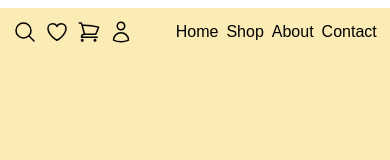
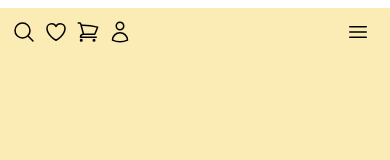
Before and after one commit to anamta-ansari/E-commerce-1, a Next.js app: page / in a window 390 px wide. Shown: the top 160 px of the page. Built offline with nearby package versions, Linux system fonts and the light colour scheme.

Commit message:
Update Navbar.tsx

```diff
--- a/src/app/Components/Navbar.tsx
+++ b/src/app/Components/Navbar.tsx
@@ -1,60 +1,82 @@
-import React from "react";
-import Link from "next/link"
-import { MagnifyingGlassIcon, HeartIcon, ShoppingCartIcon, UserIcon } from "@heroicons/react/24/outline";
+"use client"
+import React, { useState } from "react";
+import Link from "next/link";
+import { MagnifyingGlassIcon, HeartIcon, ShoppingCartIcon, UserIcon, Bars3Icon } from "@heroicons/react/24/outline";
+
+export default function Navbar() {
+  const [isMobileMenuOpen, setIsMobileMenuOpen] = useState(false);
 
 
-export default function Navbar ()  {
+  const toggleMobileMenu = () => {
+    setIsMobileMenuOpen(prevState => !prevState);
+  };
+
   return (
-    <nav className="bg-white text-black w-full ">
-      <div className="  mx-auto flex  justify-around gap-10 px-3 py-3 2xl:w-[1500px]">
-        {/* Logo */}
+    <nav className="bg-white text-black w-full">
+      <div className="mx-auto flex justify-between items-center px-3 py-3 2xl:w-[1500px]">
 
 
-        {/* Navigation Links */}
-        <ul className=" px-4 hidden md:flex space-x-6">
+        <ul className="px-4 hidden md:flex space-x-6">
           <li><Link href="/" className="hover:text-yellow-500">Home</Link></li>
           <li><Link href="/Shop" className="hover:text-yellow-500">Shop</Link></li>
           <li><Link href="/About" className="hover:text-yellow-500">About</Link></li>
           <li><Link href="/Contact" className="hover:text-yellow-500">Contact</Link></li>
+          <li><Link href="/Blog" className="hover:text-yellow-500">Blog</Link></li>
+          <li><Link href="/Cart" className="hover:text-yellow-500">Cart</Link></li>
+          <li><Link href="/Check-out" className="hover:text-yellow-500">Check out</Link></li>
+          <li><Link href="/My-Account" className="hover:text-yellow-500">My Account</Link></li>
         </ul>
 
-        {/* Icons */}
+
         <div className="flex space-x-2">
-      {/* Search Icon */}
-      <button  aria-label="Search" className="hover:text-yellow-500">
+          <button aria-label="Search" className="hover:text-yellow-500">
             <Link href="/Single-product">
-        <MagnifyingGlassIcon className="h-6 w-6" /></Link>
+              <MagnifyingGlassIcon className="h-6 w-6" />
+            </Link>
           </button>
 
-      {/* Favorites Icon */}
-      <button  aria-label="Favorites" className="hover:text-yellow-500">
+          <button aria-label="Favorites" className="hover:text-yellow-500">
             <Link href="/Single-product">
-        <HeartIcon className="h-6 w-6" /></Link>
+              <HeartIcon className="h-6 w-6" />
+            </Link>
           </button>
 
-      {/* Cart Icon */}
-      <button  aria-label="Cart" className="hover:text-yellow-500">
+          <button aria-label="Cart" className="hover:text-yellow-500">
             <Link href="/Cart">
-        <ShoppingCartIcon  className="h-6 w-6" /></Link>
+              <ShoppingCartIcon className="h-6 w-6" />
+            </Link>
           </button>
 
-      {/* Profile Icon */}
-      <button  aria-label="Profile" className="hover:text-yellow-500">
+          <button aria-label="Profile" className="hover:text-yellow-500">
             <Link href="/My-Account">
-        <UserIcon  className="h-6 w-6" /></Link>
+              <UserIcon className="h-6 w-6" />
+            </Link>
+          </button>
+        </div>
+
+        {/* Hamburger Icon  */}
+        <button
+          className="md:hidden p-2"
+          onClick={toggleMobileMenu}
+          aria-label="Open menu"
+        >
+          <Bars3Icon className="h-6 w-6" />
         </button>
       </div>
 
       {/* Mobile Menu */}
-      <div className="md:hidden flex justify-center  py-2">
-        <ul className="flex space-x-2">
-          <li><Link href="/" className="hover:text-yellow-500">Home</Link></li>
-          <li><Link href="/Shop" className="hover:text-yellow-500">Shop</Link></li>
-          <li><Link href="/About" className="hover:text-yellow-500">About</Link></li>
-          <li><Link href="/Contact" className="hover:text-yellow-500">Contact</Link></li>
+      <div className={`md:hidden ${isMobileMenuOpen ? 'block' : 'hidden'}`}>
+        <ul className="flex flex-col space-y-4 py-3 px-6">
+          <li><Link href="/" className="hover:text-white" onClick={toggleMobileMenu}>Home</Link></li>
+          <li><Link href="/Shop" className="hover:text-white" onClick={toggleMobileMenu}>Shop</Link></li>
+          <li><Link href="/About" className="hover:text-white" onClick={toggleMobileMenu}>About</Link></li>
+          <li><Link href="/Contact" className="hover:text-white" onClick={toggleMobileMenu}>Contact</Link></li>
+          <li><Link href="/Blog" className="hover:text-white" onClick={toggleMobileMenu}>Blog</Link></li>
+          <li><Link href="/Cart" className="hover:text-white" onClick={toggleMobileMenu}>Cart</Link></li>
+          <li><Link href="/Check-out" className="hover:text-white" onClick={toggleMobileMenu}>Check out</Link></li>
+          <li><Link href="/My-Account" className="hover:text-white" onClick={toggleMobileMenu}>My Account</Link></li>
         </ul>
-      </div>
       </div>
     </nav>
   );
-};
+}
```
Lines whose indentation alone changed are shown as unchanged.
